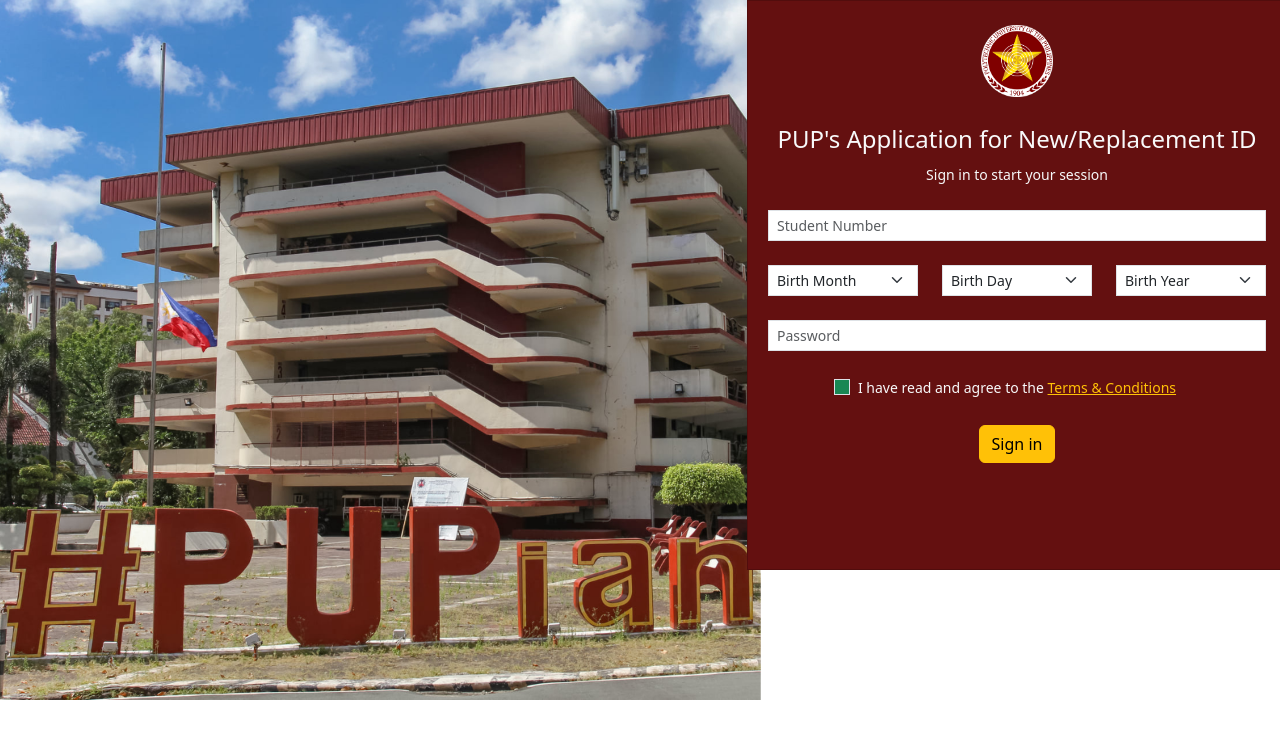
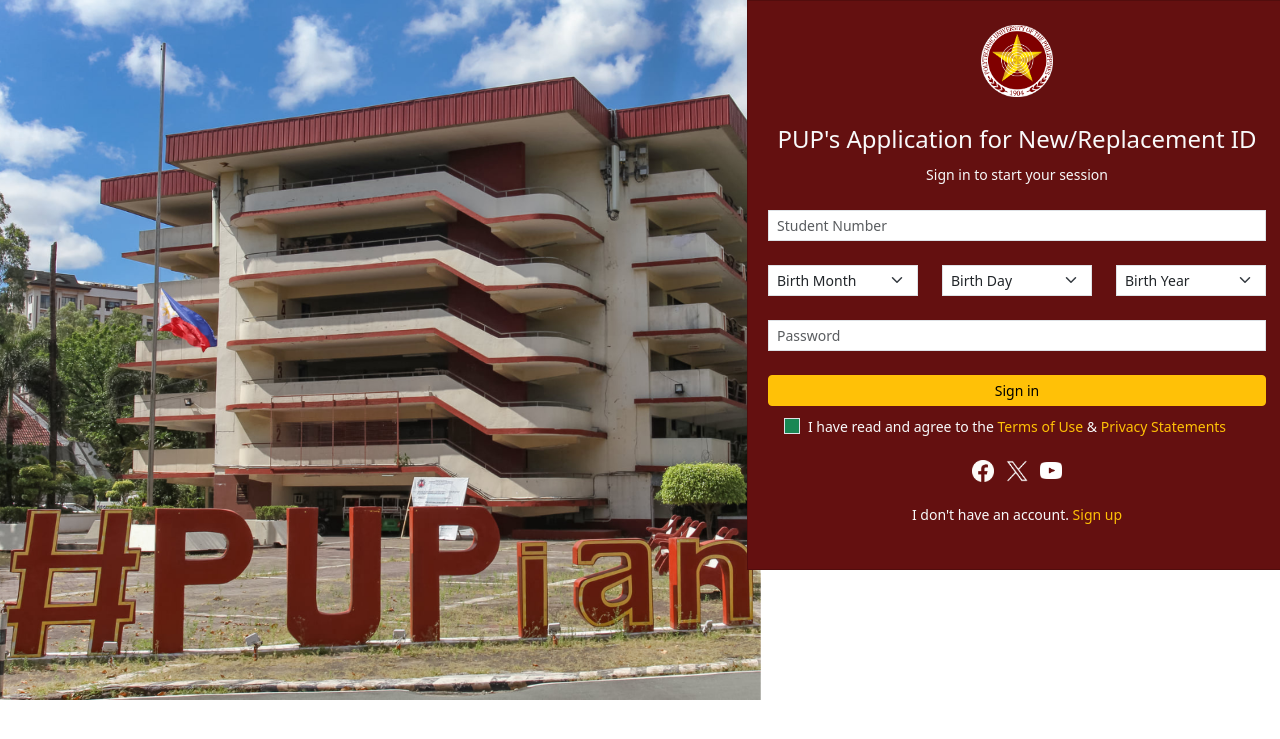
Before and after one commit to kianbador/webdev-proj, a PHP site: page /home.php in a window 1280 px wide. Shown: the top 739 px of the page. Run offline with PHP 8.4, Linux system fonts and the light colour scheme.

Commit message:
login design

```diff
--- a/home.php
+++ b/home.php
@@ -8,15 +8,15 @@
 <html>
 <head>
     <title class="">Application for New/Replacement ID</title>
+    <meta name="viewport" content="width=device-width, initial-scale=1">
     <link rel="icon" href="img/pup.png" type="image/x-icon">
-    <link rel="stylesheet" href="styles.css" type="text/css">
     <link href="https://cdn.jsdelivr.net/npm/bootstrap@5.3.2/dist/css/bootstrap.min.css" rel="stylesheet">
-    <script src="https://cdn.jsdelivr.net/npm/bootstrap@5.3.2/dist/js/bootstrap.bundle.min.js"></script>
+    <link rel="stylesheet" href="styles.css">
 </head>
 <body class="body1">
     <div class="container">
             <div class="row justify-content-end">
-                <div class="col-5">
+                <div class="col-5 col-md-5">
                     <div class="card card-custom px-1 rounded-0 text-light ">
                         <div class="card-body">
                             <div class="text-center">
@@ -139,19 +139,35 @@
                                     <div class="col-12">
                                         <input type="password" name="password" class="form-control form-control-sm rounded-0 mb-4" placeholder="Password">
                                     </div>
-                                    <div class="row justify-content-center mb-4">
+                                    <div class="text-center mb-2">
+                                        <button type="submit" name="submit" class="btn btn-sm btn-warning w-100">Sign in</button>
+                                    </div>
+                                    <div class="row justify-content-center mb-3">
                                         <div class="col-auto">
                                             <div class="form-check">
                                                 <input class="form-check-input bg-success rounded-0" type="checkbox" value="" id="myCheckbox">
-                                                <small>I have read and agree to the <a class="text-warning" href="">Terms & Conditions</a></small>
+                                                <small>I have read and agree to the <a class="terms text-warning" href="https://www.pup.edu.ph/terms/" target="_blank">Terms of Use</a> & <a href="https://www.pup.edu.ph/privacy/" target="_blank" class="terms text-warning">Privacy Statements</a></small>
                                             </div>
                                         </div>
                                     </div>
-                                    <div class="col-12 text-center">
-                                        <button type="submit" name="submit" class="btn btn-warning btn-block">Sign in</button>
-                                    </div>
                                 </div>
                             </form>
+                            <div class="row mb-3 text-center">
+                                <div class="col-md-12">
+                                    <a class="img-link" href="https://www.facebook.com/ThePUPOfficial/">
+                                        <img src="img/fb_logo.png" alt="Image 1" class="img-fluid rounded img-thumbnail" width="30" height="30">
+                                    </a>
+                                    <a class="img-link" href="https://twitter.com/thepupofficial">
+                                        <img src="img/x_logo.png" alt="Image 2" class="img-fluid rounded img-thumbnail" width="30" height="30">
+                                    </a>
+                                    <a class="img-link" href="https://www.youtube.com/user/pupcreatv">
+                                        <img src="img/yt_logo.png" alt="Image 3" class="img-fluid rounded img-thumbnail" width="30" height="30">
+                                    </a>
+                                </div>
+                            </div>
+                            <div class="text-center">
+                                <small>I don't have an account. <a href="" class="terms text-warning">Sign up</a></small>
+                            </div>
                         </div>
                     </div>
                 </div>
--- a/styles.css
+++ b/styles.css
@@ -16,3 +16,12 @@
     background-color: transparent !important;
     border: none !important;
   }
+.terms{
+    text-decoration: none !important;
+}
+.terms:hover{
+  text-decoration: underline !important;
+}
+.img-link{
+  text-decoration: none !important;
+}
```
Also changed, not shown: img/fb_logo.png (added), img/x_logo.png (added), img/yt_logo.png (added).
